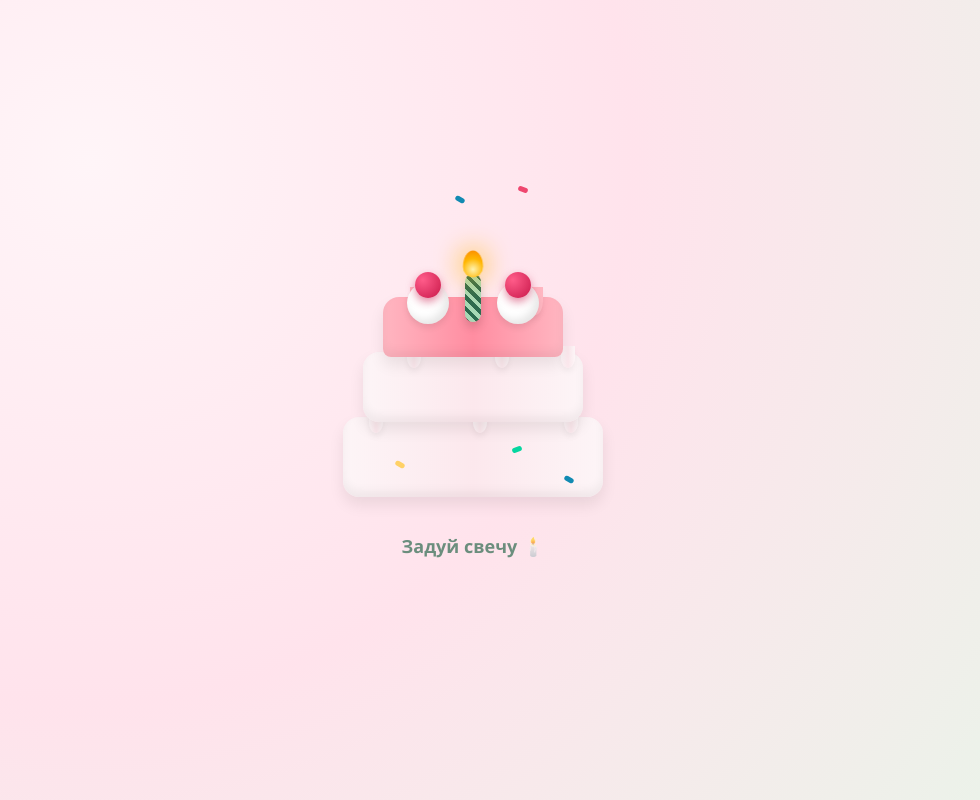
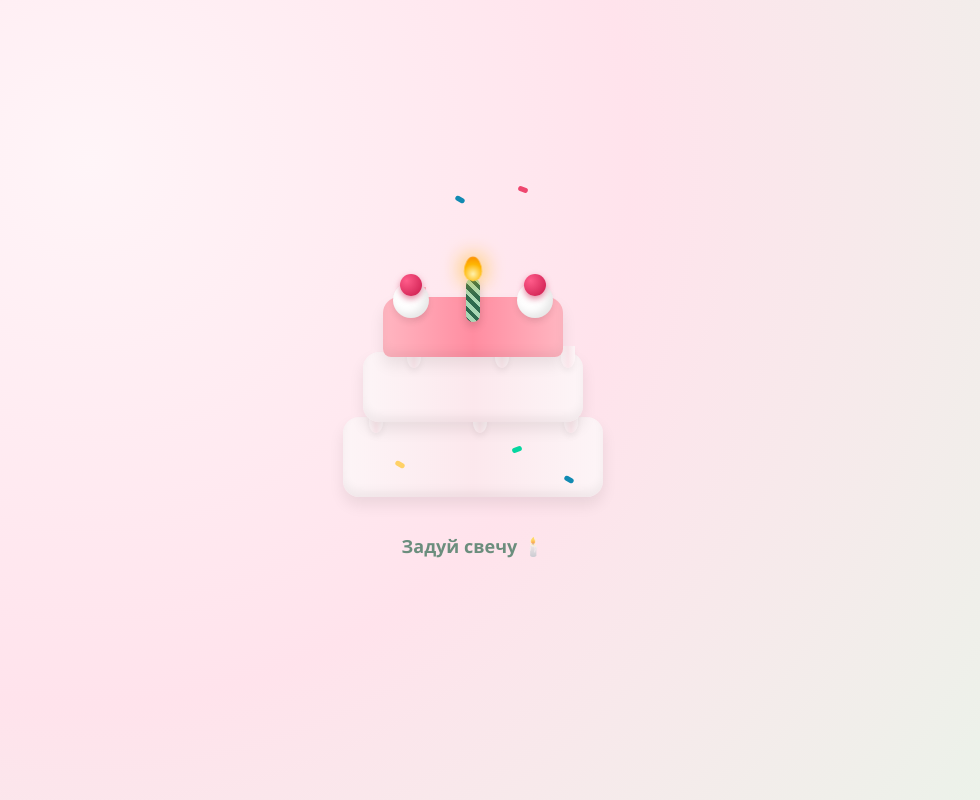
Before and after one commit to rdacenko60-rgb/milana-candy, a plain HTML site: page index.html in a window 1280 px wide. Shown: the whole page, without its empty margins (167-1147 px from the left). Drawn offline with Linux system fonts and the light colour scheme.

Commit message:
Update index.html

```diff
--- a/index.html
+++ b/index.html
@@ -34,10 +34,9 @@
   .cake-wrap { position:relative; display:inline-block; animation: float 4s ease-in-out infinite; }
   @keyframes float { 0%,100%{transform:translateY(0)} 50%{transform:translateY(-12px)} }
 
-  /* Увеличили контейнер для свечи и вишен */
   .cake { position:relative; width:260px; height:260px; margin:0 auto; }
 
-  /* Слои торта с тенями (объем) */
+  /* Слои торта с тенями */
   .layer {
     position:absolute; left:50%; transform:translateX(-50%); border-radius:16px;
     box-shadow: 0 8px 15px rgba(0,0,0,0.08), inset 0 -6px 10px rgba(0,0,0,0.05);
@@ -58,9 +57,10 @@
     z-index: 3;
     border-bottom-left-radius: 8px;
     border-bottom-right-radius: 8px;
-    display: flex; /* Вот тут магия, чтобы ровно поставить розочки и вишни */
-    justify-content: space-around;
+    display: flex;
+    justify-content: space-between; /* Раздвигаем по краям */
     align-items: flex-start;
+    padding: 0 10px; /* Отступы от краев */
   }
 
   /* Капли глазури */
@@ -76,7 +76,7 @@
   .drip4 { left: 20%; } .drip5 { left: 60%; } .drip6 { left: 90%; }
   .drip7 { left: 15%; } .drip8 { left: 80%; }
 
-  /* Цветная посыпка */
+  /* Цветная посыпка (статичная) */
   .sprinkle {
     position:absolute; width:10px; height:5px; border-radius:3px; transform:rotate(30deg);
   }
@@ -92,48 +92,49 @@
   /* Группа: Розочка + Вишенка */
   .cherry-group {
     display: flex; flex-direction: column; align-items: center;
-    position: relative; top: -15px; /* Приподнимаем над верхним краем */
+    position: relative; top: -15px;
     z-index: 4;
   }
 
   .rosette {
-    width: 42px; height: 42px; background: #fff; border-radius: 50%;
+    width: 36px; height: 36px; /* Уменьшили размер */
+    background: #fff; border-radius: 50%;
     box-shadow: inset -4px -4px 8px rgba(0,0,0,0.1), 0 4px 6px rgba(0,0,0,0.08);
     display: flex; justify-content: center; align-items: center;
   }
 
   .cherry {
-    width: 26px; height: 26px; border-radius:50%;
+    width: 22px; height: 22px; border-radius:50%;
     background:radial-gradient(circle at 30% 30%, #ff5c8a, #c9184a);
-    box-shadow: 0 4px 8px rgba(201,24,74,.5);
-    position: absolute; top: -10px; /* Вишенка сидит на розочке */
+    box-shadow: 0 3px 6px rgba(201,24,74,.5);
+    position: absolute; top: -8px;
   }
 
-  /* --- СВЕЧА ПО ЦЕНТРУ (между вишнями) --- */
+  /* --- СВЕЧА ПО ЦЕНТРУ --- */
   .candle {
     position:absolute;
     bottom: 175px; left: 50%; transform: translateX(-50%);
-    width:16px; height:48px; border-radius:8px;
+    width:14px; height:44px; border-radius:7px;
     background:repeating-linear-gradient(45deg,#2d6a4f,#2d6a4f 4px,#a7d8b5 4px,#a7d8b5 8px);
     z-index: 10; cursor: pointer;
-    box-shadow: 0 5px 10px rgba(0,0,0,0.15);
+    box-shadow: 0 4px 8px rgba(0,0,0,0.15);
   }
   .candle.extinguished { cursor: default; }
 
   .flame {
-    position:absolute; top:-22px; left:50%; transform:translateX(-50%);
-    width:18px; height:24px; border-radius:50% 50% 50% 50% / 60% 60% 40% 40%;
+    position:absolute; top:-20px; left:50%; transform:translateX(-50%);
+    width:16px; height:22px; border-radius:50% 50% 50% 50% / 60% 60% 40% 40%;
     background:radial-gradient(circle at 50% 70%,#fff3b0,#ffb703,#fb8500);
     animation: flicker .4s infinite alternate;
-    box-shadow:0 0 25px #ffb703;
+    box-shadow:0 0 20px #ffb703;
     transition: opacity 0.3s ease;
   }
   @keyframes flicker { from{transform:translateX(-50%) scale(1)} to{transform:translateX(-50%) scale(1.15)} }
   .flame.off { opacity: 0; animation: none; }
 
   .smoke {
-    position: absolute; top: -25px; left: 50%; transform: translateX(-50%);
-    width: 8px; height: 8px; border-radius: 50%;
+    position: absolute; top: -20px; left: 50%; transform: translateX(-50%);
+    width: 6px; height: 6px; border-radius: 50%;
     background: rgba(200, 200, 200, 0.8);
     opacity: 0; pointer-events: none; z-index: 11;
   }
@@ -236,23 +237,21 @@
           <div class="sprinkle s4"></div><div class="sprinkle s5"></div><div class="sprinkle s6"></div>
         </div>
 
-        <!-- Верхний слой с розовым кремом, розочками и вишнями -->
+        <!-- Верхний слой -->
         <div class="layer layer3">
           <div class="drip drip7"></div><div class="drip drip8"></div>
           <div class="sprinkle s7"></div><div class="sprinkle s8"></div>
 
-          <!-- Группа 1: Левая вишня -->
           <div class="cherry-group">
             <div class="rosette"><div class="cherry"></div></div>
           </div>
 
-          <!-- Группа 2: Правая вишня -->
           <div class="cherry-group">
             <div class="rosette"><div class="cherry"></div></div>
           </div>
         </div>
 
-        <!-- Свеча по центру (рисуется поверх торта) -->
+        <!-- Свеча (по центру) -->
         <div class="candle center" onclick="blowCandle(this)">
           <div class="flame"></div><div class="smoke"></div>
         </div>
@@ -273,7 +272,6 @@
       <p>Моя любимая <b>Бусинка</b>, ты — самое сладкое, что случилось в моей жизни.</p>
       <p>14 — это круто: впереди столько всего. Пусть каждый день будет таким же ярким и вкусным, как ты. Спасибо, что ты рядом.</p>
 
-      <!-- Таймеры -->
       <div class="timer-box">
         <div>Мы знакомы уже:</div>
         <div class="time" id="timerDate1" style="margin-bottom: 10px;">Загрузка...</div>
@@ -284,7 +282,6 @@
 
       <button id="loveBtn" onclick="triggerLove()">Нажми на меня 🎁</button>
 
-      <!-- Сердце-взрыватель -->
       <div id="heartTriggerBox" onclick="explodeHeart()">
         <div class="big-heart">❤️</div>
         <div style="color: #d6336c; font-size: 14px; font-weight: 600; margin-top: 5px;">(нажми на сердце)</div>
@@ -297,7 +294,6 @@
   </div>
 
 <script>
-  // === 1. Логика задувания свечи ===
   let opened = false;
   let loveTriggered = false;
 
@@ -326,7 +322,6 @@
     }, 400);
   }
 
-  // === 2. Таймеры ===
   function startTimer() {
     const dateMeet = new Date(2025, 3, 24, 0, 0, 0);
     const dateDating = new Date(2025, 1, 12, 0, 0, 0);
@@ -358,7 +353,6 @@
     }, 1000);
   }
 
-  // === 3. Секретная кнопка и Сердце ===
   function triggerLove() {
     if (loveTriggered) return;
     loveTriggered = true;
@@ -401,7 +395,6 @@
     }
   }
 
-  // === 4. Пасхалка ===
   let eggClicks = 0;
   document.getElementById('easterEgg').addEventListener('click', () => {
     eggClicks++;
@@ -411,9 +404,9 @@
     }
   });
 
-  // === 5. Фоновый дождик ===
+  // === 5. Фоновый дождик (ТОЛЬКО сердечки и конфеты, без посыпки!) ===
   const bgHearts = document.getElementById('hearts');
-  const bgEmojis = ['💚','🍬','❤️','🍭','💕','🎂','🌿'];
+  const bgEmojis = ['💚','🍬','❤️','🍭','💕','🎂']; // Убрали летающую посыпку
 
   function spawnBg(){
     if(opened) return;
```
